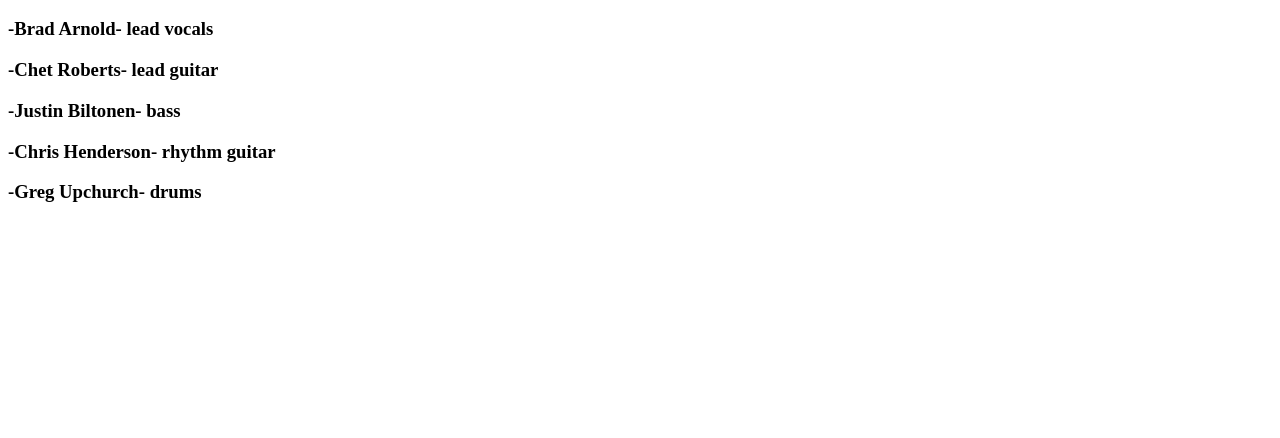
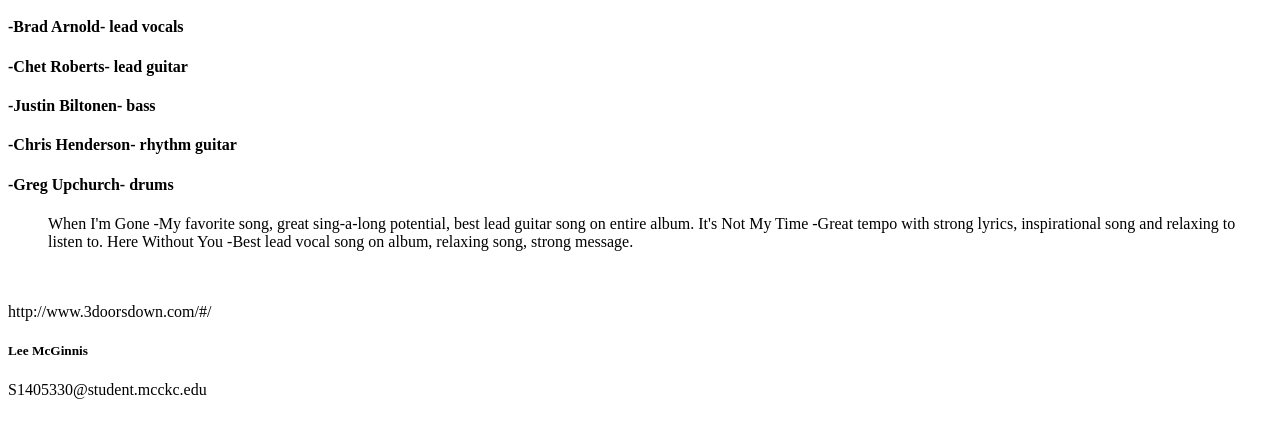
Before and after one commit to GamingKingdom/CSISProject, a plain HTML site: page band.html in a window 1280 px wide. Shown: the part 48-486 px from the top of the page. Drawn offline with Linux system fonts and the light colour scheme.

Commit message:
Update band.html

```diff
--- a/band.html
+++ b/band.html
@@ -1,11 +1,23 @@
 <html>
   <body>
+    <div>
     <h1> 3 Doors Down </h1>
-    <h3> -Brad Arnold-     lead vocals </h3>
-    <h3> -Chet Roberts-    lead guitar </h3>
-    <h3> -Justin Biltonen- bass </h3>
-    <h3> -Chris Henderson- rhythm guitar </h3>
-    <h3> -Greg Upchurch-   drums </h3>
-
+    <h4> -Brad Arnold-     lead vocals </h4>
+    <h4> -Chet Roberts-    lead guitar </h4>
+    <h4> -Justin Biltonen- bass </h4>
+    <h4> -Chris Henderson- rhythm guitar </h4>
+    <h4> -Greg Upchurch-   drums </h4>
+    <ul>
+      When I'm Gone    -My favorite song, great sing-a-long potential, best lead guitar song on entire album.
+      It's Not My Time -Great tempo with strong lyrics, inspirational song and relaxing to listen to.
+      Here Without You -Best lead vocal song on album, relaxing song, strong message.
+    </ul>
+    <br></br>
+    <a>http://www.3doorsdown.com/#/</a>
+    </div>
+    <div>
+      <h5> Lee McGinnis</h5>
+      <a>S1405330@student.mcckc.edu</a>
+    </div>
   </body>
 </html>
```
